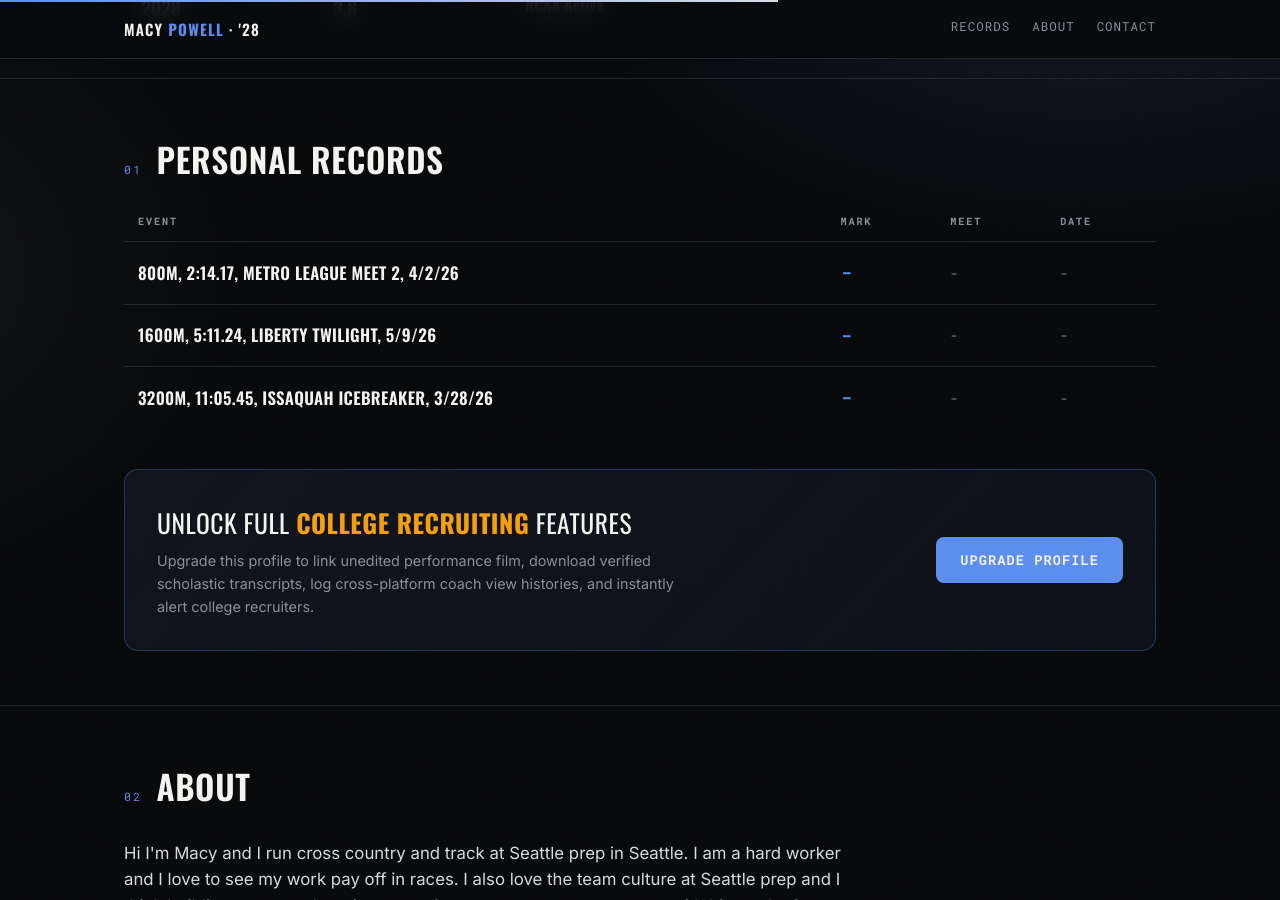
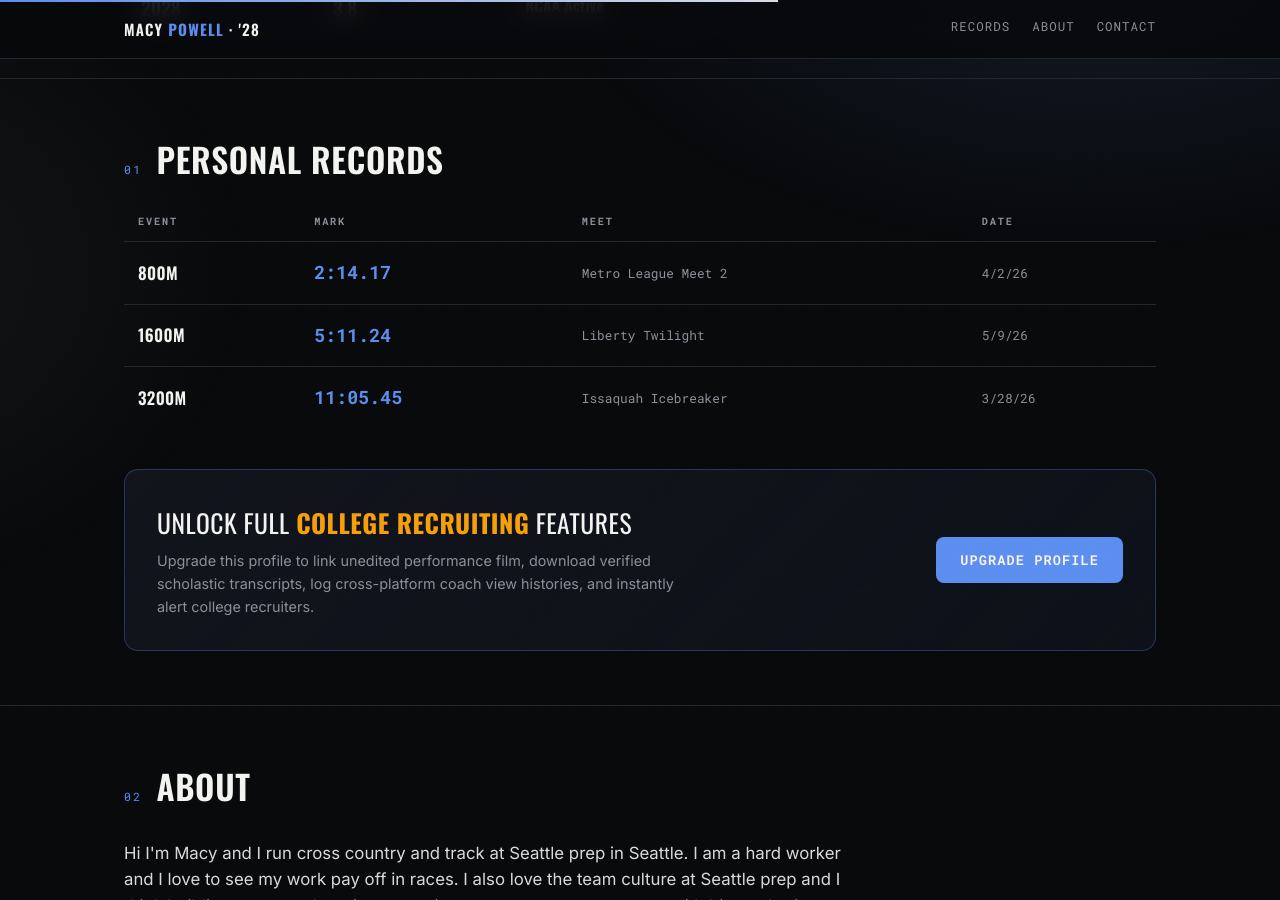
Before and after one commit to russellm18-ctrl/recruiting, a Jekyll site: the page built from macy-powell.md, in a window 1280 px wide and 900 px high, scrolled down 968 px. Built offline with Jekyll 4.4.1, drawn with Linux system fonts in a browser that asks for light colours.

```diff
--- a/macy-powell.md
+++ b/macy-powell.md
@@ -25,16 +25,16 @@ parent_email: "jwbpowell@gmail.com"
 about_p1: "Hi I'm Macy and I run cross country and track at Seattle prep in Seattle. I am a hard worker and I love to see my work pay off in races. I also love the team culture at Seattle prep and I think building a team culture is a super important aspect to any team with big goals. Some of my goals include running in collage and being a part of a team that has a good dynamic and a positive environment. "
 about_p2: ''
 personal_records:
-  - event: "800M, 2:14.17, Metro league meet 2, 4/2/26"
-    mark: '-'
-    meet: '-'
-    date: '-'
-  - event: "1600M, 5:11.24, liberty twilight, 5/9/26"
-    mark: '-'
-    meet: '-'
-    date: '-'
-  - event: "3200M, 11:05.45, issaquah icebreaker, 3/28/26"
-    mark: '-'
-    meet: '-'
-    date: '-'
+  - event: "800m"
+    mark: "2:14.17"
+    meet: "Metro League Meet 2"
+    date: "4/2/26"
+  - event: "1600m"
+    mark: "5:11.24"
+    meet: "Liberty Twilight"
+    date: "5/9/26"
+  - event: "3200m"
+    mark: "11:05.45"
+    meet: "Issaquah Icebreaker"
+    date: "3/28/26"
 ---
```
